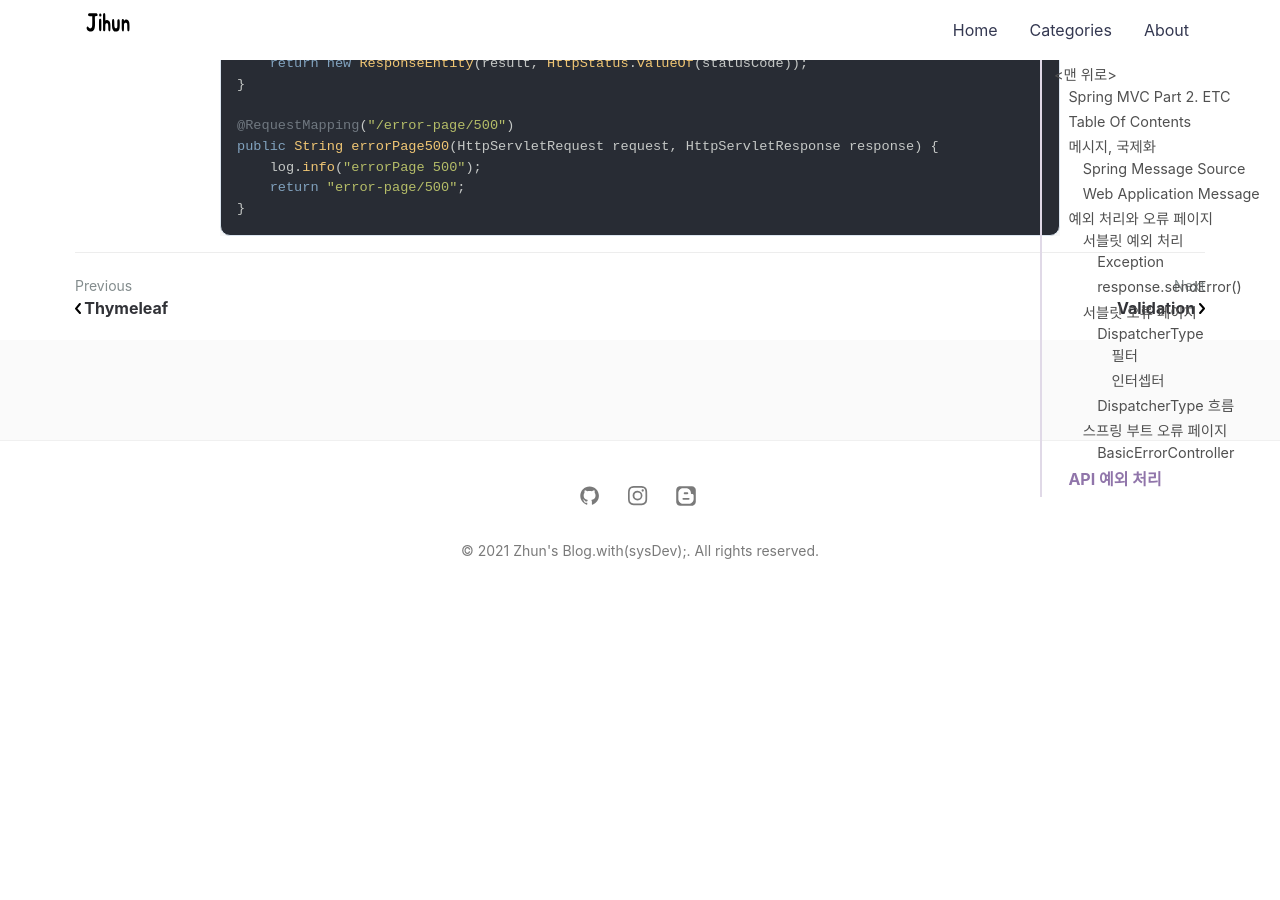
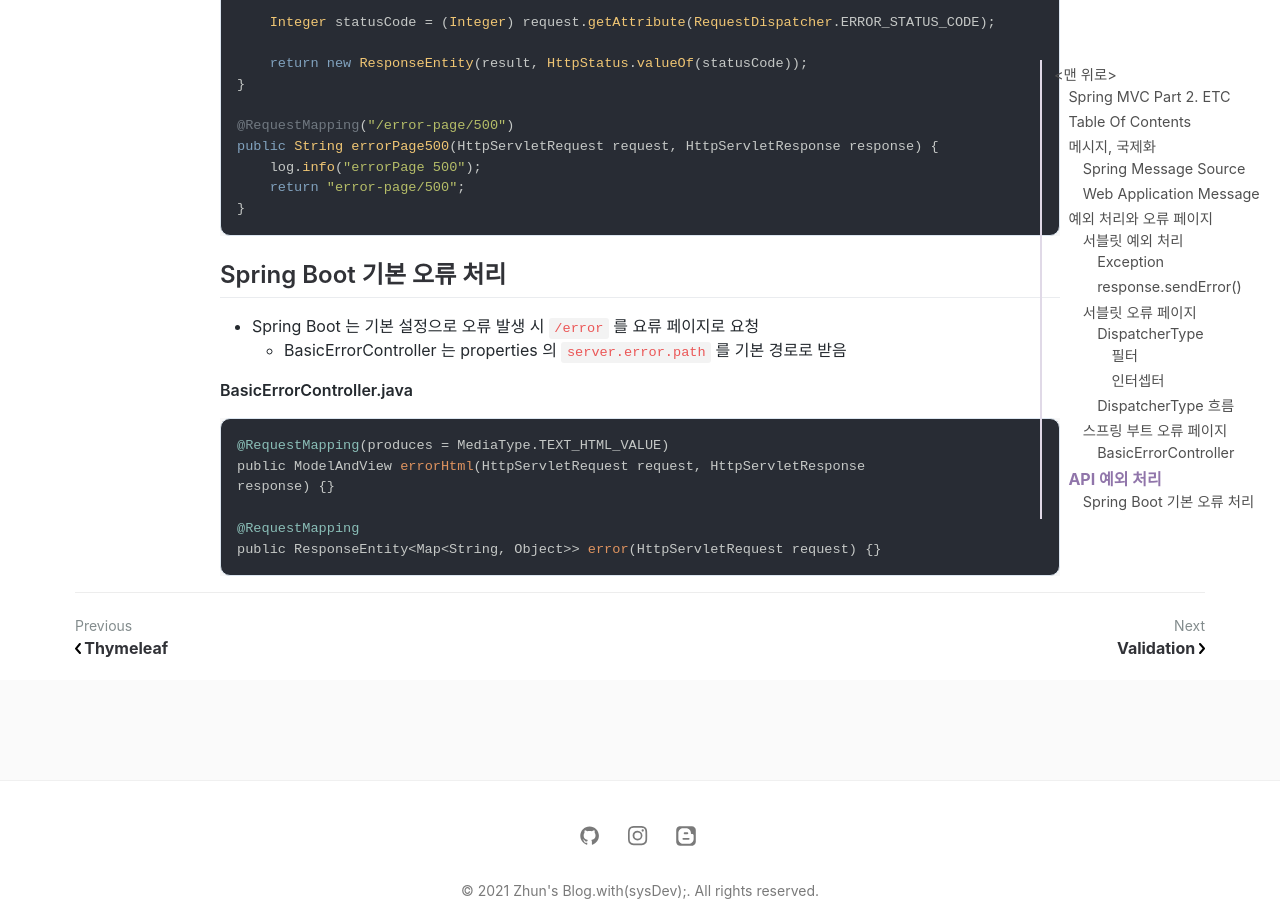
Before and after one commit to jihunparkme/jihunparkme.github.io, a Jekyll site: the page built from _posts/2021-10-12-Spring-MVC-Part2-Etc.md, in a window 1280 px wide and 900 px high, scrolled down 8992 px. Built offline with Jekyll 4.4.1, drawn with Linux system fonts in a browser that asks for light colours; nearby versions of some CDN libraries; comment, search, counter and statistics services are not loaded; before the commit the page ends 9598 px from its top, so only the background shows below that; some of the changed text lies outside the part shown.

Commit message:
[API 예외 처리] 스프링 부트 기본 오류 처리

````diff
--- a/_posts/2021-10-12-Spring-MVC-Part2-Etc.md
+++ b/_posts/2021-10-12-Spring-MVC-Part2-Etc.md
@@ -403,3 +403,19 @@ public String errorPage500(HttpServletRequest request, HttpServletResponse respo
     return "error-page/500";
 }
 ```
+
+## Spring Boot 기본 오류 처리
+
+- Spring Boot 는 기본 설정으로 오류 발생 시 `/error` 를 요류 페이지로 요청
+  - BasicErrorController 는 properties 의 `server.error.path` 를 기본 경로로 받음
+
+**BasicErrorController.java**
+
+```java
+@RequestMapping(produces = MediaType.TEXT_HTML_VALUE)
+public ModelAndView errorHtml(HttpServletRequest request, HttpServletResponse
+response) {}
+
+@RequestMapping
+public ResponseEntity<Map<String, Object>> error(HttpServletRequest request) {}
+```
````
